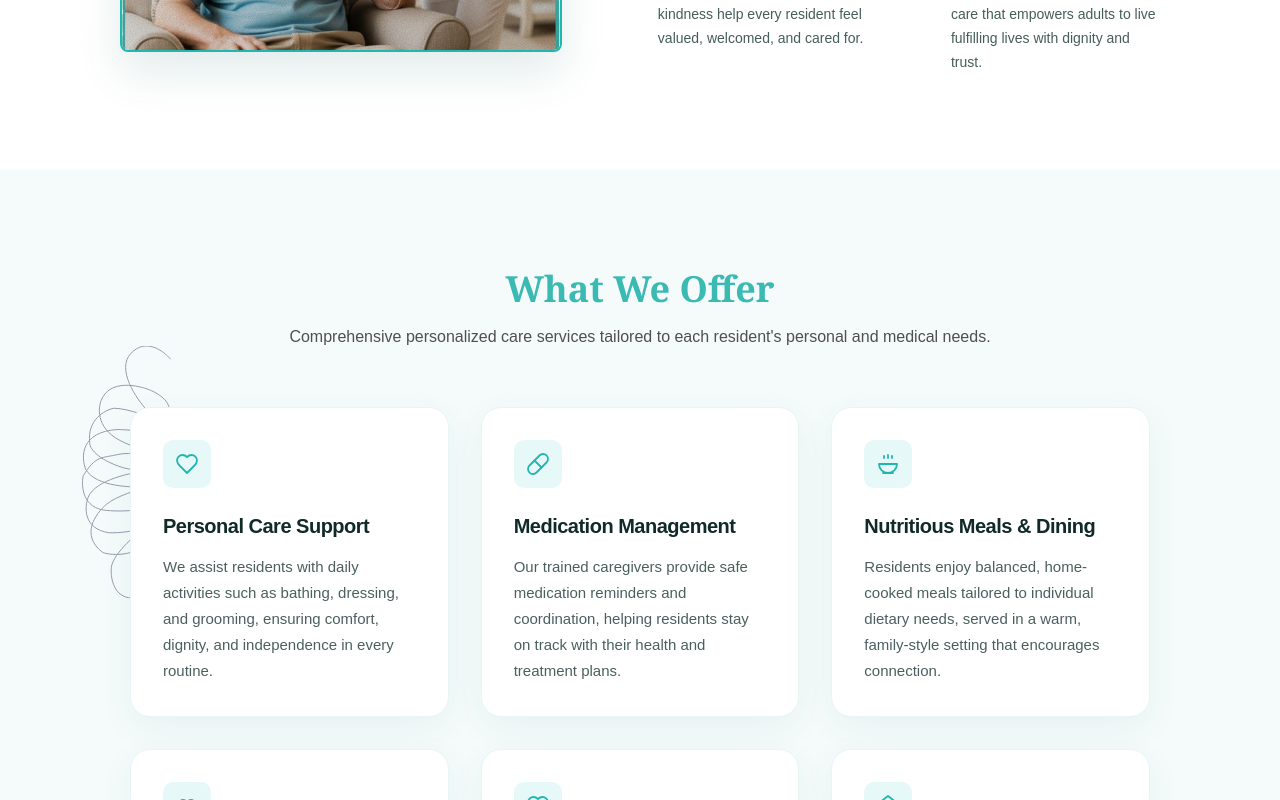
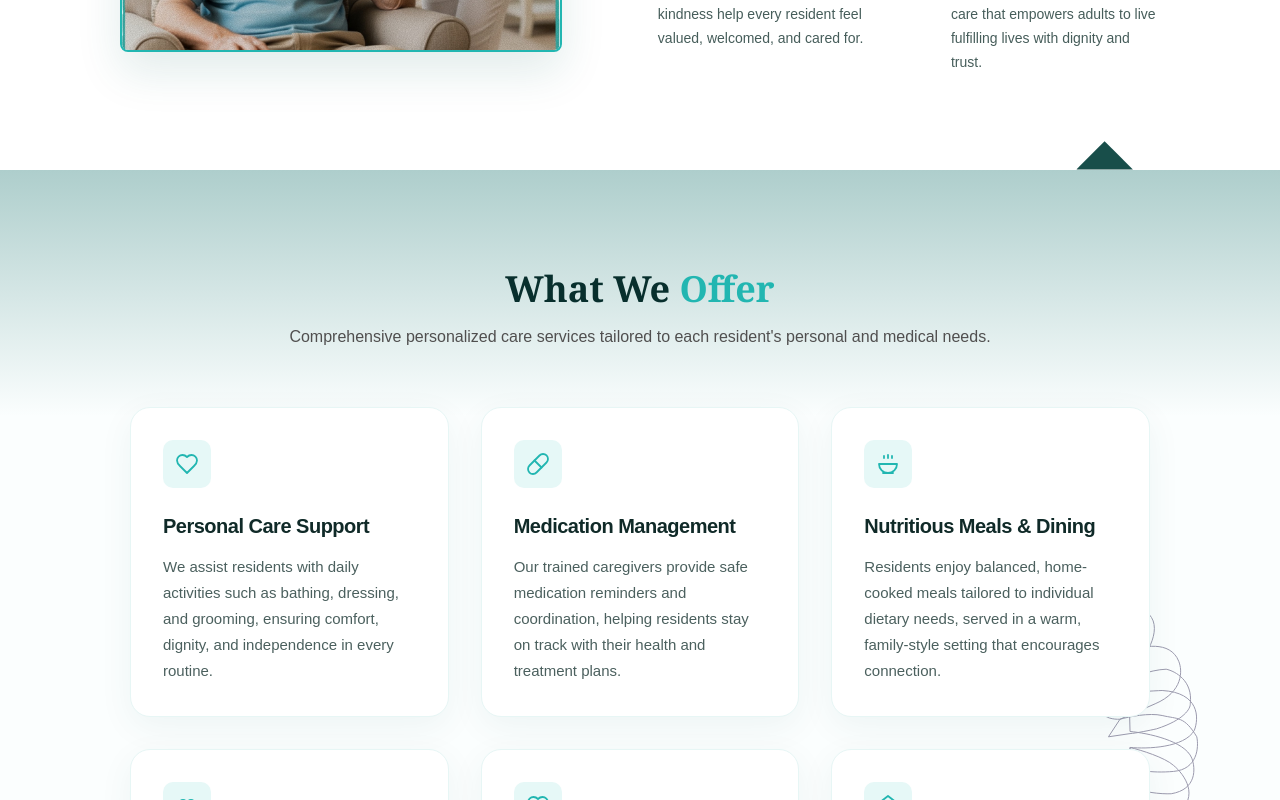
Before and after one commit to SkyeHub-Tech/care-landing-page, a Next.js app: page / in a window 1280 px wide. Shown: the part 1120-1920 px from the top of the page. Built offline with nearby package versions, Linux system fonts and the light colour scheme.

Commit message:
more fixes to look exactly like the UI

```diff
--- a/src/app/globals.css
+++ b/src/app/globals.css
@@ -79,3 +79,7 @@ body {
   background-repeat: repeat;
   width: 100%;
 }
+
+.bg-services-gradient {
+  background: linear-gradient(to bottom, #AECECC, #FBFEFE, #FBFEFE, #FBFEFE, #AECECC);
+}
--- a/src/app/services/page.tsx
+++ b/src/app/services/page.tsx
@@ -48,7 +48,7 @@ export default function Services() {
         </div>
       </section>
 
-      <section id="services" className="relative bg-[#f5fbfb] px-5 py-20 md:py-24 overflow-hidden">
+      <section id="services" className="relative bg-white px-5 py-20 md:py-24 overflow-hidden">
         <div className="mx-auto max-w-[1020px]">
           <ServicesCards />
         </div>
--- a/src/components/home/index.tsx
+++ b/src/components/home/index.tsx
@@ -30,13 +30,34 @@ function SectionHeading({
   text?: string;
   center?: boolean;
 }) {
+  const renderTitle = (t: string) => {
+    const lower = t.toLowerCase();
+    if (lower === "who we are") {
+      return (
+        <>
+          <span className="text-[#22b6b1]">Who</span>{" "}
+          <span className="text-[#082f2d]">We Are</span>
+        </>
+      );
+    }
+    if (lower === "what we offer") {
+      return (
+        <>
+          <span className="text-[#082f2d]">What We</span>{" "}
+          <span className="text-[#22b6b1]">Offer</span>
+        </>
+      );
+    }
+    return <span className="text-primary-green">{t}</span>;
+  };
+
   return (
     <div className={center ? "mx-auto max-w-3xl text-center" : "max-w-3xl"}>
       {eyebrow && (
         <p className="mb-2 text-sm font-semibold text-[#27aaa5]">{eyebrow}</p>
       )}
-      <h2 className="font-serif text-3xl font-semibold leading-tight text-primary-green md:text-4xl">
-        {title}
+      <h2 className="font-serif text-3xl font-semibold leading-tight md:text-4xl">
+        {renderTitle(title)}
       </h2>
       {text && (
         <p className="mt-3 text-base leading-7 text-main-grey">{text}</p>
@@ -166,16 +187,32 @@ export default function HomeLanding() {
 
       <section
         id="services"
-        className="relative bg-[#f5fbfb] px-5 py-20 md:py-24 overflow-hidden"
+        className="relative bg-services-gradient px-5 py-20 md:py-24"
       >
-        <div className="mx-auto max-w-[1020px]">
+        {/* Triangle design positioned to match the design in the image */}
+        <div className="absolute top-0 left-1/2 -translate-x-1/2 w-full max-w-[1020px] px-5 pointer-events-none z-10">
+          <div className="relative w-full h-0">
+            <svg
+              width="48"
+              height="44"
+              viewBox="0 0 48 44"
+              fill="none"
+              xmlns="http://www.w3.org/2000/svg"
+              className="absolute top-5 right-0 -translate-y-full rotate-225"
+            >
+              <path d="M4 40 L44 40 L44 0 Z" fill="#184e4a" />
+            </svg>
+          </div>
+        </div>
+
+        <div className="mx-auto max-w-[1020px] relative z-20">
           <SectionHeading
             center
             title={servicesSection.title}
             text={servicesSection.text}
           />
           <div className="mt-14">
-            <ServicesCards />
+            <ServicesCards showLeftScribble={false} />
           </div>
         </div>
       </section>
--- a/src/components/servicesCards/index.tsx
+++ b/src/components/servicesCards/index.tsx
@@ -139,10 +139,17 @@ export function ServiceCard({ service }: { service: Service }) {
   );
 }
 
-export default function ServicesCards() {
+export default function ServicesCards({
+  showLeftScribble = true,
+  showRightScribble = true,
+}: {
+  showLeftScribble?: boolean;
+  showRightScribble?: boolean;
+}) {
   return (
     <div className="relative w-full">
       {/* Left decorative scribble */}
+      {showLeftScribble && (
         <div className="absolute -left-12 top-[10%] -translate-y-1/2 z-0 hidden lg:block select-none pointer-events-none opacity-80">
           <Image
             src={images.decore_lines}
@@ -152,9 +159,11 @@ export default function ServicesCards() {
             className="w-auto h-auto"
           />
         </div>
+      )}
 
       {/* Right decorative scribble (flipped horizontally) */}
-      <div className="absolute -right-12 bottom-[10%] translate-y-1/2 z-0 hidden lg:block select-none pointer-events-none opacity-80 scale-x-[-1]">
+      {showRightScribble && (
+        <div className="absolute -right-12 bottom-[10%] lg:bottom-[50%] translate-y-1/2 z-0 hidden lg:block select-none pointer-events-none opacity-80 scale-x-[-1]">
           <Image
             src={images.decore_lines}
             alt=""
@@ -163,6 +172,7 @@ export default function ServicesCards() {
             className="w-auto h-auto"
           />
         </div>
+      )}
 
       {/* Services Grid layout */}
       <div className="relative z-10 grid gap-8 sm:grid-cols-2 lg:grid-cols-3">
```
Lines whose indentation alone changed are shown as unchanged.
